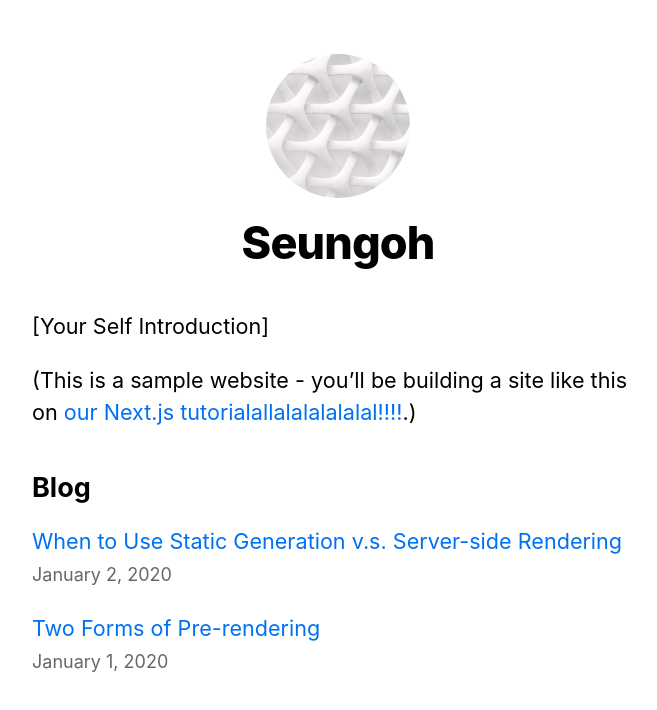
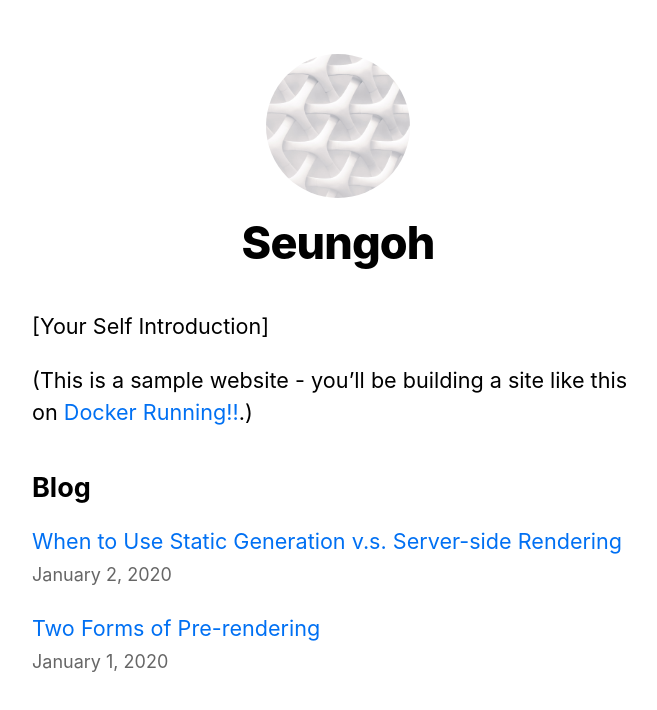
Before and after one commit to styu12/Next-js-Tutorial, a Next.js app: page / in a window 1280 px wide. Shown: the top 710 px of the page, without its empty margins (302-959 px from the left). Built offline with nearby package versions, Linux system fonts and the light colour scheme.

Commit message:
Docker Test

```diff
--- a/pages/index.js
+++ b/pages/index.js
@@ -24,7 +24,7 @@ export default function Home({ allPostsData }) {
         <p>[Your Self Introduction]</p>
         <p>
           (This is a sample website - you’ll be building a site like this on{' '}
-          <a href="https://nextjs.org/learn">our Next.js tutorialallalalalalalal!!!!</a>.)
+          <a href="https://nextjs.org/learn">Docker Running!!</a>.)
         </p>
       </section>
 
```
